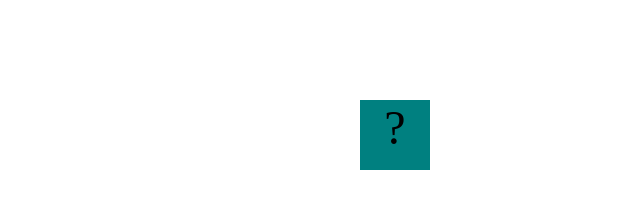
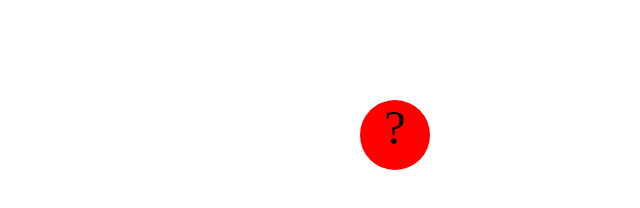
Before and after one commit to Kam-XIM/Kam-XIM.github.io, a plain HTML site: page projects/bouncing-box/index.html in a window 1280 px wide. Shown: the whole page, without its empty margins (640-1280 px from the left). Drawn offline with Linux system fonts and the light colour scheme.

Commit message:
completed bouncing box project

```diff
--- a/projects/bouncing-box/index.html
+++ b/projects/bouncing-box/index.html
@@ -9,7 +9,7 @@
 		.box {
 			width: 70px;
 			height: 70px;
-			background-color: teal;
+			background-color: rgb(255, 0, 0);
 			font-size: 300%;
 			text-align: center;
 			user-select: none;
@@ -18,6 +18,7 @@
 			top: 100px;
 			/* Change me! */
 			left: 650px;
+			border-radius: 5cm;
 		}
 
 		.board {
```
